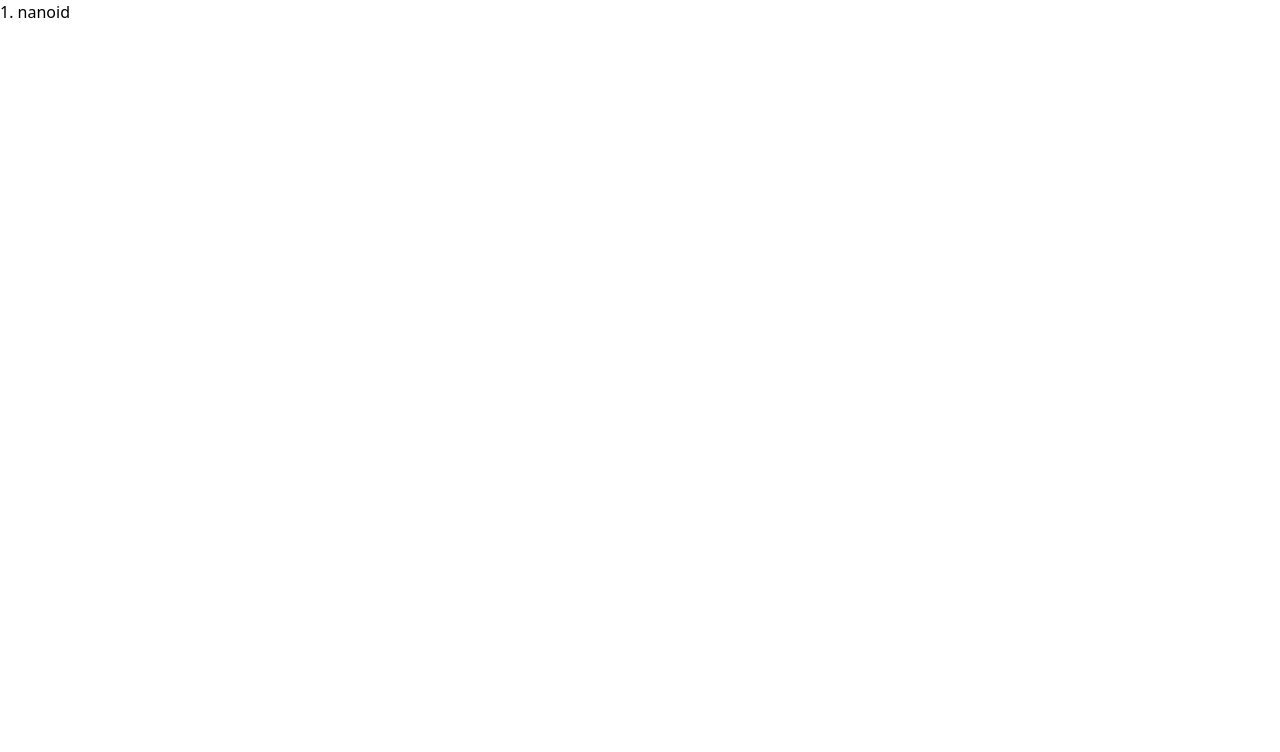
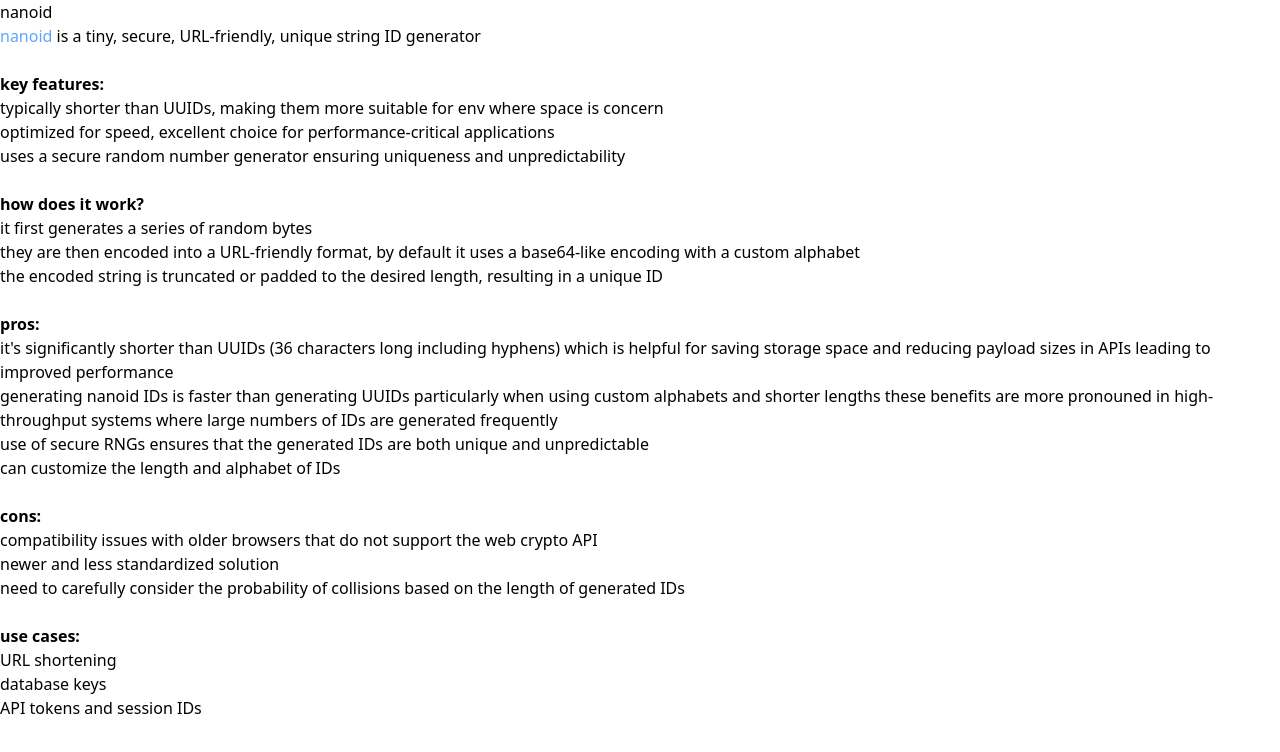
Before and after one commit to superiorsd10/portfolio, a Next.js app: page /bits/1-nanoid in a window 1280 px wide. Shown: the top 752 px of the page. Built offline with nearby package versions, Linux system fonts and the light colour scheme.

Commit message:
feat(bits): add 1. nanoid

```diff
--- a/pages/bits.mdx
+++ b/pages/bits.mdx
@@ -6,7 +6,7 @@
 <div className='pt-10 flex flex-col space-y-2'>
     {
         bitsItems.map((item, i) => (
-            <Link href={item.link} className='hover:underline hover:text-blue-500'>
+            <Link href={item.link} className='hover:underline hover:text-blue-400'>
                 {item.title}
             </Link>
         ))
--- a/pages/bits/1-nanoid.mdx
+++ b/pages/bits/1-nanoid.mdx
@@ -1 +1,48 @@
-# 1. nanoid
+import Link from 'next/link';
+
+# nanoid
+
+<a href="https://github.com/ai/nanoid" class="hover:underline text-blue-400">nanoid</a> is a tiny, secure, URL-friendly, unique string ID generator
+
+<br></br>
+
+**key features:**
+
+- typically shorter than UUIDs, making them more suitable for env where space is concern
+- optimized for speed, excellent choice for performance-critical applications
+- uses a secure random number generator ensuring uniqueness and unpredictability
+
+<br></br>
+
+**how does it work?**
+
+- it first generates a series of random bytes
+- they are then encoded into a URL-friendly format, by default it uses a base64-like encoding with a custom alphabet
+- the encoded string is truncated or padded to the desired length, resulting in a unique ID
+
+<br></br>
+
+**pros:**
+
+- it's significantly shorter than UUIDs (36 characters long including hyphens) which is helpful for saving storage space
+and reducing payload sizes in APIs leading to improved performance
+- generating nanoid IDs is faster than generating UUIDs particularly when using custom alphabets and shorter lengths
+these benefits are more pronouned in high-throughput systems where large numbers of IDs are generated frequently
+- use of secure RNGs ensures that the generated IDs are both unique and unpredictable
+- can customize the length and alphabet of IDs
+
+<br></br>
+
+**cons:**
+
+- compatibility issues with older browsers that do not support the web crypto API
+- newer and less standardized solution
+- need to carefully consider the probability of collisions based on the length of generated IDs
+
+<br></br>
+
+**use cases:**
+
+- URL shortening
+- database keys
+- API tokens and session IDs
```
